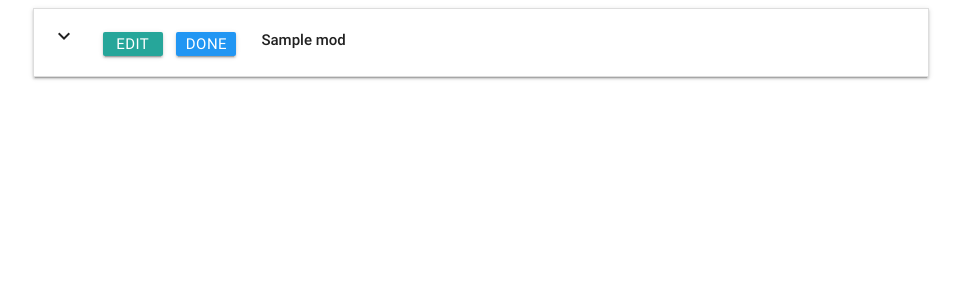
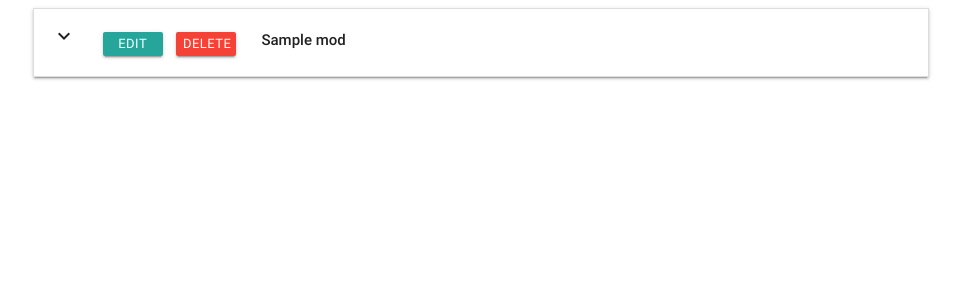
Before and after one commit to dof-bull/ci_milestone_project_3_rimworld_mod_locker, a Flask app: page / in a window 1280 px wide. Shown: the top 300 px of the page, without its empty margins (159-1120 px from the left). Run offline with Flask 2, Linux system fonts and the light colour scheme; a database or web service that is not in the repository returns one stand-in record (values such as "Sample title"); some libraries are stand-ins or nearby versions.

Commit message:
delete_mod button working functionally

```diff
--- a/app.py
+++ b/app.py
@@ -53,6 +53,12 @@ def update_mod(mod_id):
     return redirect(url_for('get_mods'))
 
 
+@app.route('/delete_mod/<mod_id>')
+def delete_mod(mod_id):
+    mongo.db.mods.remove({'_id': ObjectId(mod_id)})
+    return redirect(url_for('get_mods'))
+
+
 if __name__ == '__main__':
     app.run(host=os.environ.get('IP'),
             port=int(os.environ.get('PORT')),
--- a/static/css/style.css
+++ b/static/css/style.css
@@ -4,6 +4,8 @@
     line-height: 24px;
     margin: 5px 5px;
     padding: 0 0.5em;
+    font-size: 13px;
+    justify-content: center;
 }
 
 .mod_header {
--- a/templates/mods.html
+++ b/templates/mods.html
@@ -7,7 +7,7 @@
 			<div class="col s3">
                     <i class="material-icons">expand_more</i>
                     <a href="{{url_for('edit_mod', mod_id=mod._id)}}" class="waves-effect waves-light btn btn_small">Edit</a>
-                    <a class="waves-effect waves-light btn btn_small blue">Done</a>
+                    <a href="{{url_for('delete_mod', mod_id=mod._id)}}" class="waves-effect waves-light btn btn_small red">Delete</a>
             </div>
 			<div class="mod_header col s9">
 				<strong>{{mod.mod_name}}</strong>
```
